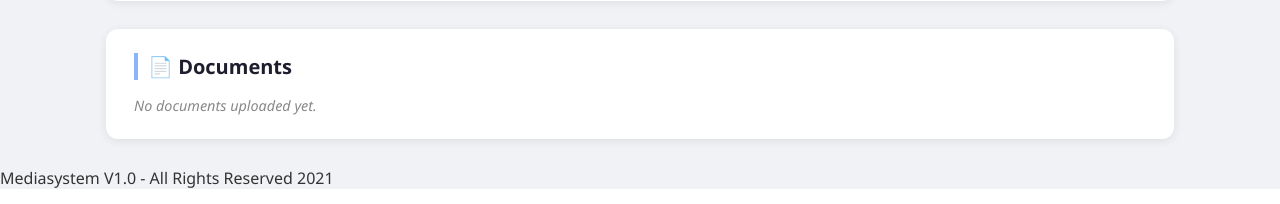
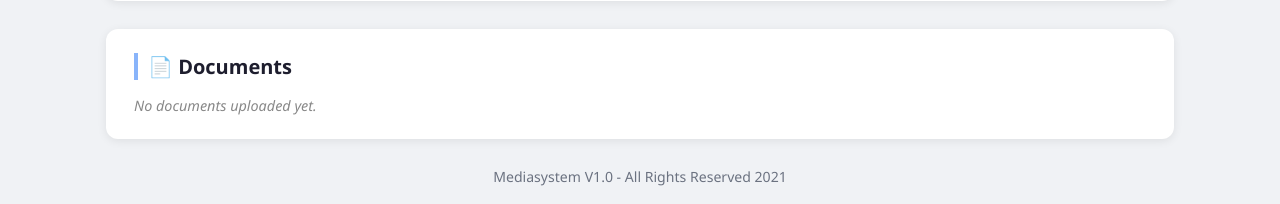
Before and after one commit to Jhonattan-Rapprecht/Mediasystem-v1, a PHP site: page / in a window 1280 px wide. Shown: the part 689-893 px from the top of the page. Run offline with PHP 8.4, Linux system fonts and the light colour scheme; the visitor is signed in with stand-in values (Sample User, id 1); data that the repository does not hold is empty.

Commit message:
Center footer using shared layout container

```diff
--- a/app-shared/footer.php
+++ b/app-shared/footer.php
@@ -1,6 +1,6 @@
-
-
-<p>Mediasystem V1.0 - All Rights Reserved 2021</p>
+<footer class="app-footer">
+	<p>Mediasystem V1.0 - All Rights Reserved 2021</p>
+</footer>
 
 </body>
 </html>
--- a/app-styles/app-style.css
+++ b/app-styles/app-style.css
@@ -426,3 +426,12 @@ body {
     background: #89b4fa;
     color: #102542;
 }
+
+.app-footer {
+    max-width: 1100px;
+    margin: 24px auto 18px;
+    padding: 0 16px;
+    text-align: center;
+    color: #6b7280;
+    font-size: 0.88rem;
+}
```
